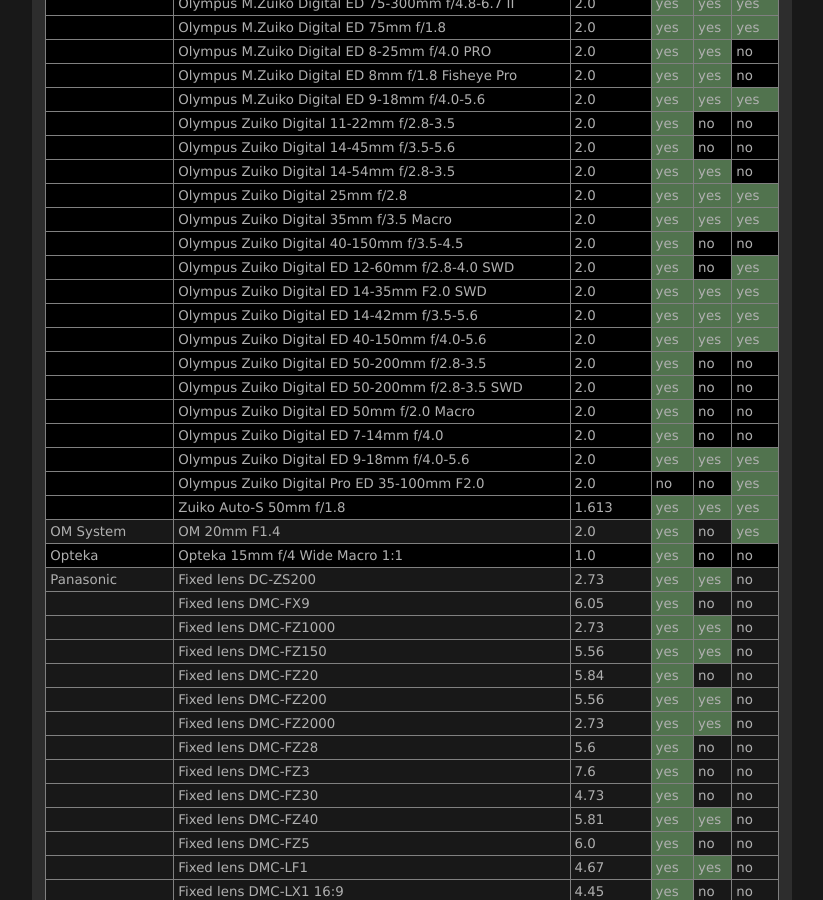
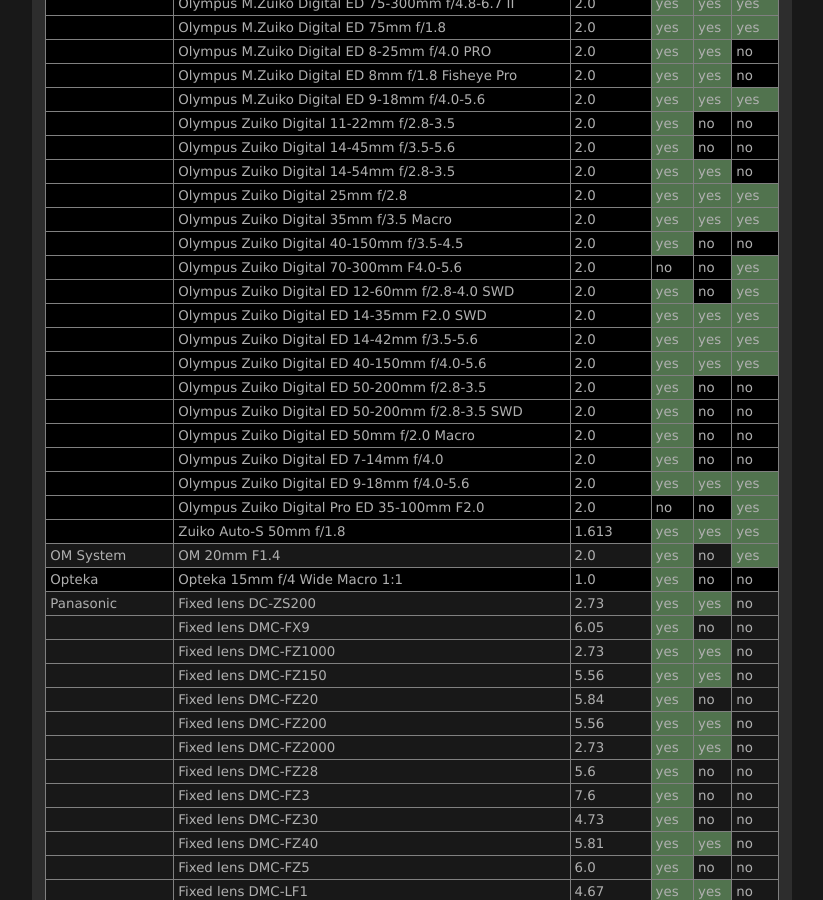
Before and after one commit to lensfun/lensfun.github.io, a Jekyll site: the page built from _posts/lenslist/2999-12-31-Lenslist-master.md, in a window 1280 px wide and 900 px high, scrolled down 17136 px. Shown: the whole window, without its empty margins (284-1107 px from the left). Built offline with Jekyll 4.4.1, drawn with Linux system fonts in a browser that asks for light colours.

Commit message:
Update master lens list from GitHub Actions

```diff
--- a/_posts/lenslist/2999-12-31-Lenslist-master.md
+++ b/_posts/lenslist/2999-12-31-Lenslist-master.md
@@ -711,6 +711,7 @@ This list was generated on 2024-02-19 from current Lensfun sources. Your Lensfun
 <tr class="lenslist-bg1"><td></td><td>Olympus Zuiko Digital 25mm f/2.8</td><td>2.0</td><td class="lenslist-highlight lenslist-check">yes</td><td class="lenslist-highlight lenslist-check">yes</td><td class="lenslist-highlight lenslist-check">yes</td></tr>
 <tr class="lenslist-bg1"><td></td><td>Olympus Zuiko Digital 35mm f/3.5 Macro</td><td>2.0</td><td class="lenslist-highlight lenslist-check">yes</td><td class="lenslist-highlight lenslist-check">yes</td><td class="lenslist-highlight lenslist-check">yes</td></tr>
 <tr class="lenslist-bg1"><td></td><td>Olympus Zuiko Digital 40-150mm f/3.5-4.5</td><td>2.0</td><td class="lenslist-highlight lenslist-check">yes</td><td class="lenslist-check">no</td><td class="lenslist-check">no</td></tr>
+<tr class="lenslist-bg1"><td></td><td>Olympus Zuiko Digital 70-300mm F4.0-5.6</td><td>2.0</td><td class="lenslist-check">no</td><td class="lenslist-check">no</td><td class="lenslist-highlight lenslist-check">yes</td></tr>
 <tr class="lenslist-bg1"><td></td><td>Olympus Zuiko Digital ED 12-60mm f/2.8-4.0 SWD</td><td>2.0</td><td class="lenslist-highlight lenslist-check">yes</td><td class="lenslist-check">no</td><td class="lenslist-highlight lenslist-check">yes</td></tr>
 <tr class="lenslist-bg1"><td></td><td>Olympus Zuiko Digital ED 14-35mm F2.0 SWD</td><td>2.0</td><td class="lenslist-highlight lenslist-check">yes</td><td class="lenslist-highlight lenslist-check">yes</td><td class="lenslist-highlight lenslist-check">yes</td></tr>
 <tr class="lenslist-bg1"><td></td><td>Olympus Zuiko Digital ED 14-42mm f/3.5-5.6</td><td>2.0</td><td class="lenslist-highlight lenslist-check">yes</td><td class="lenslist-highlight lenslist-check">yes</td><td class="lenslist-highlight lenslist-check">yes</td></tr>
```
